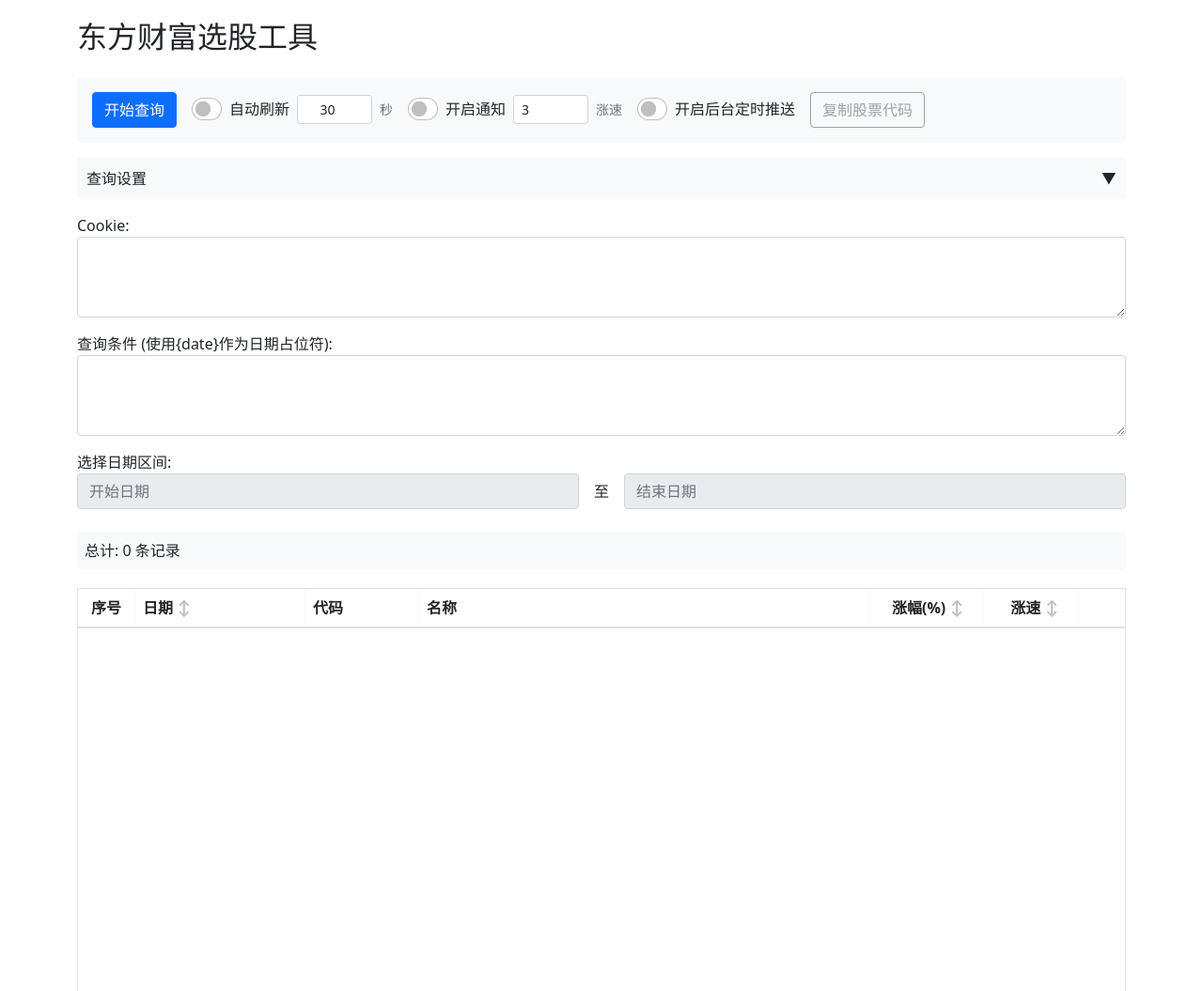
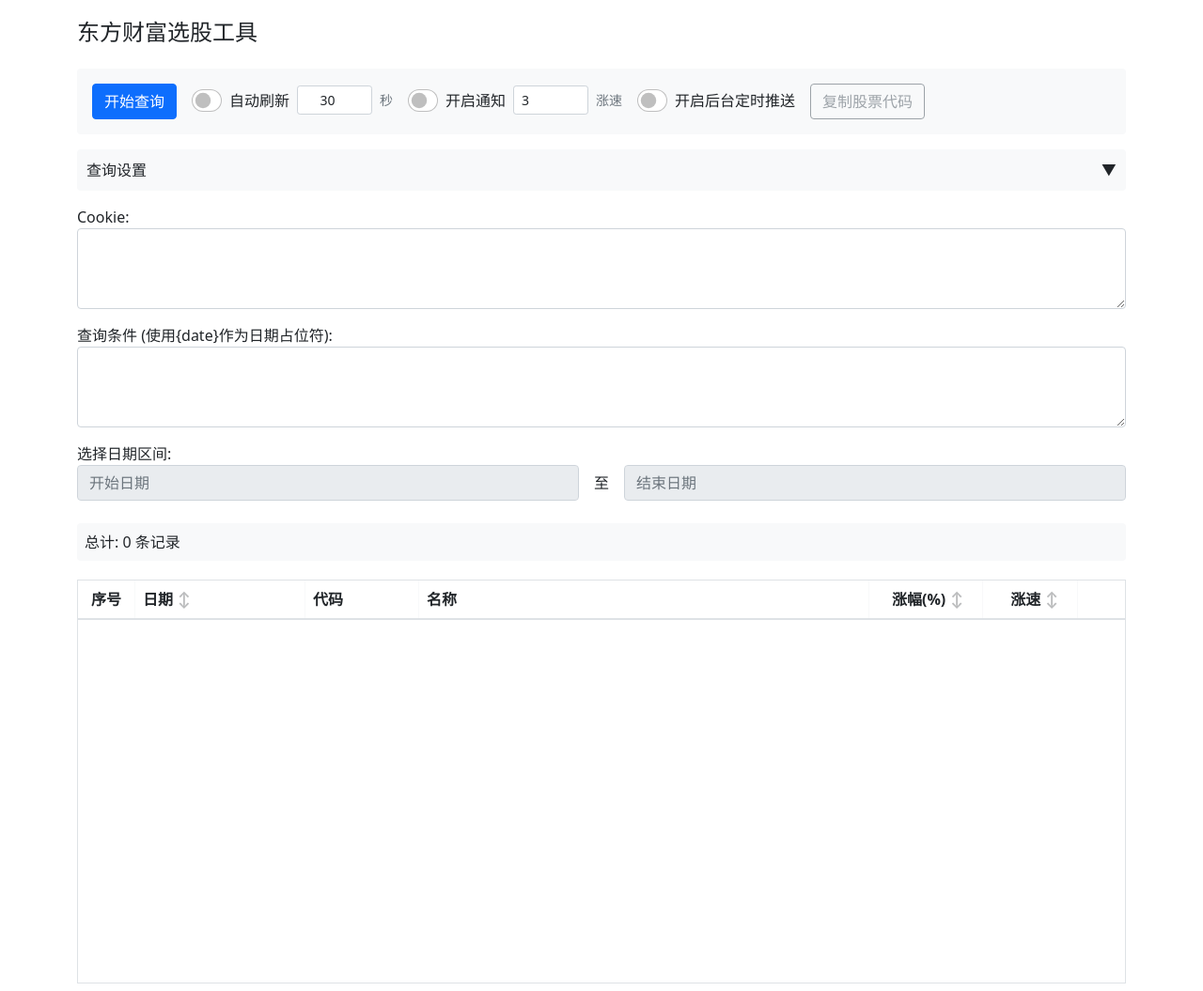
Before and after one commit to Ky1inZhang/deno-gupiao, a plain HTML site: page index.html in a window 1280 px wide. Shown: the top 1055 px of the page at 94% size. Drawn offline with nearby package versions, Linux system fonts and the light colour scheme.

Commit message:
fix
文字大小调整

```diff
--- a/index.html
+++ b/index.html
@@ -267,7 +267,7 @@
 </head>
 <body>
     <div class="container">
-        <h2 class="mb-4">东方财富选股工具</h2>
+        <h4 class="mb-4">东方财富选股工具</h4>
 
         <!-- 操作按钮区域 -->
         <div class="action-bar mb-3">
```
